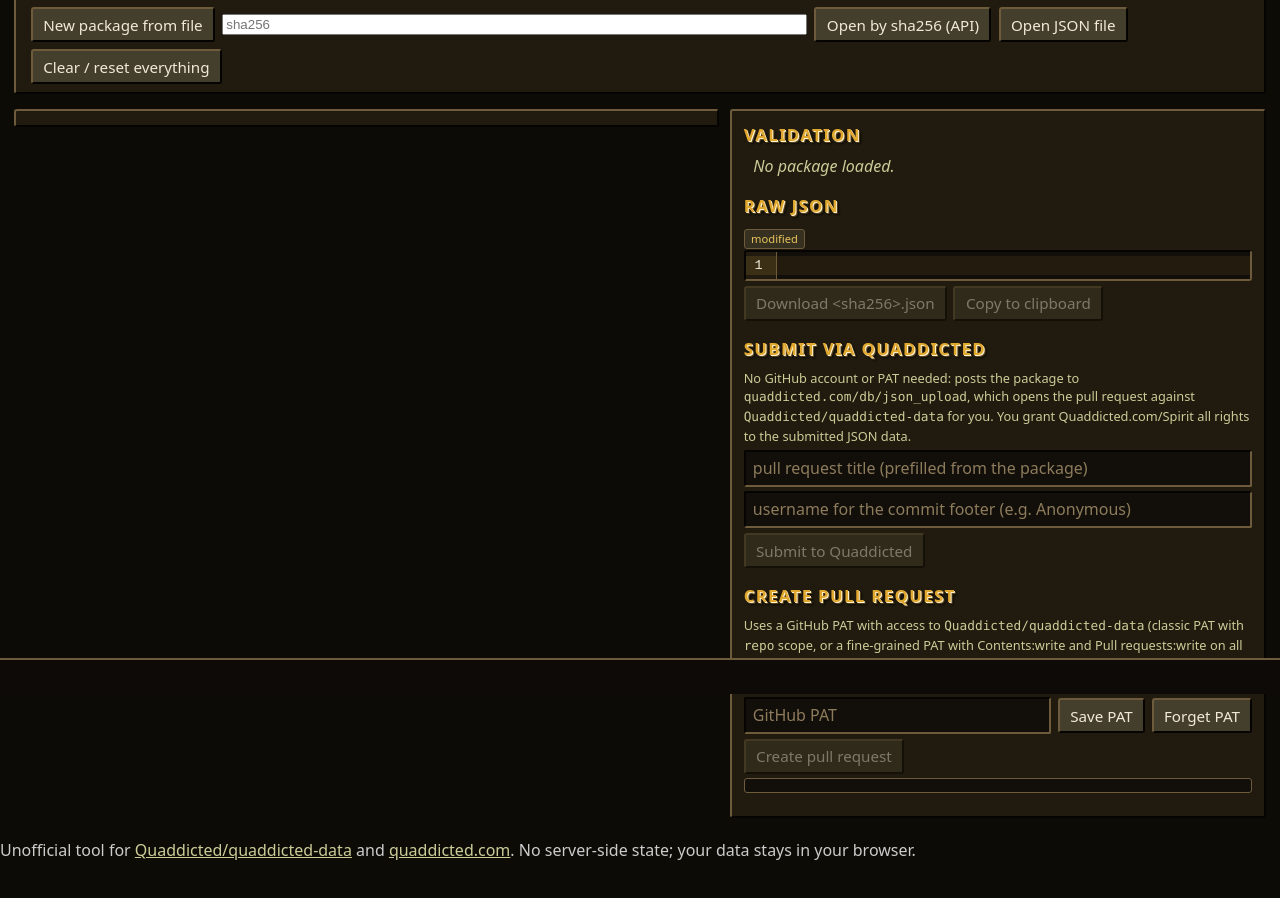
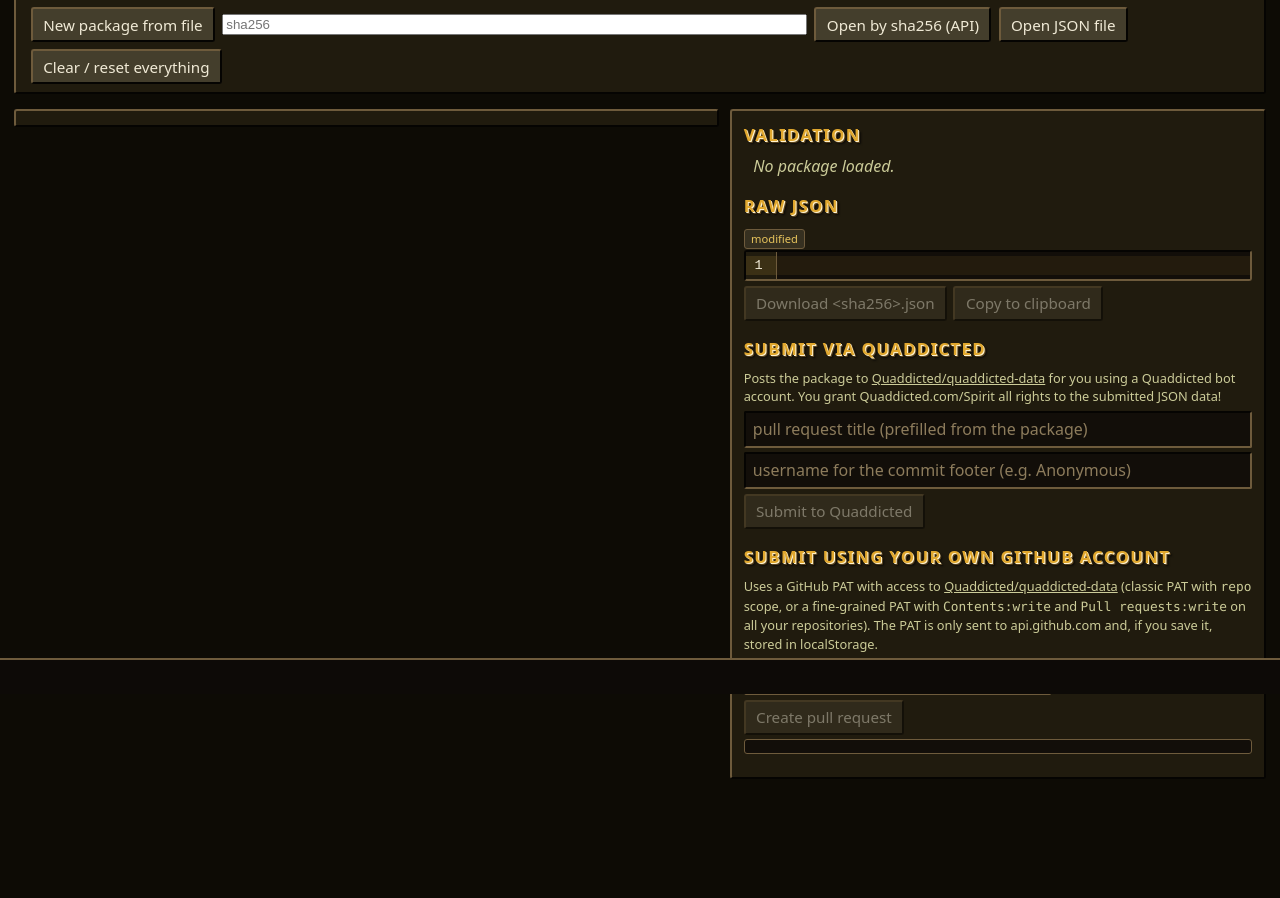
Before and after one commit to Quaddicted/json-editor-web, a plain HTML site: page index.html in a window 1280 px wide. Shown: the part 106-1004 px from the top of the page. After the commit the page ends 934 px from the top, so only its background shows below. Drawn offline with Linux system fonts and the light colour scheme.

Commit message:
Wording and stuff

```diff
--- a/index.html
+++ b/index.html
@@ -49,10 +49,8 @@
       <section class="side-section" id="qd-panel">
         <h2>Submit via Quaddicted</h2>
         <p class="hint">
-          No GitHub account or PAT needed: posts the package to
-          <code>quaddicted.com/db/json_upload</code>, which opens the pull
-          request against <code>Quaddicted/quaddicted-data</code> for you.
-          You grant Quaddicted.com/Spirit all rights to the submitted JSON data.
+          Posts the package to <a href="https://github.com/Quaddicted/quaddicted-data">Quaddicted/quaddicted-data</a> for you using a Quaddicted bot account.
+          You grant Quaddicted.com/Spirit all rights to the submitted JSON data!
         </p>
         <div class="row">
           <input type="text" id="inp-qd-title" placeholder="pull request title (prefilled from the package)">
@@ -64,11 +62,11 @@
         <div id="qd-result"></div>
       </section>
       <section class="side-section" id="pr-panel">
-        <h2>Create pull request</h2>
+        <h2>Submit using your own GitHub account</h2>
         <p class="hint">
-          Uses a GitHub PAT with access to <code>Quaddicted/quaddicted-data</code>
+          Uses a GitHub PAT with access to <a href="https://github.com/Quaddicted/quaddicted-data">Quaddicted/quaddicted-data</a>
           (classic PAT with <code>repo</code> scope, or a fine-grained PAT with
-          Contents:write and Pull requests:write on all your repositories).
+          <code>Contents:write</code> and <code>Pull requests:write</code> on all your repositories).
           The PAT is only sent to api.github.com and, if you save it, stored in localStorage.
         </p>
         <div class="row">
@@ -82,14 +80,6 @@
       </section>
     </div>
   </main>
-  <footer>
-    <p>
-      Unofficial tool for
-      <a href="https://github.com/Quaddicted/quaddicted-data" rel="noopener noreferrer">Quaddicted/quaddicted-data</a>
-      and <a href="https://www.quaddicted.com/" rel="noopener noreferrer">quaddicted.com</a>.
-      No server-side state; your data stays in your browser.
-    </p>
-  </footer>
   <script src="js/vendor/pako_inflate.min.js"></script>
   <script src="js/vendor/codemirror6.bundle.js"></script>
   <script src="js/serialize.js"></script>
--- a/js/app.js
+++ b/js/app.js
@@ -1039,10 +1039,6 @@
     secPkg.appendChild(h("div", { class: "hint", text: "Markdown preview:" }));
     secPkg.appendChild(descPreview);
     renderMarkdown(descPreview, pkg.description);
-    secPkg.appendChild(h("div", {
-      class: "hint",
-      text: "bytes and sha256 are read-only here; they come from the loaded file (create a New package from file to change them). json_version is not shown here; use the JSON editor if you need to touch it."
-    }));
     pane.appendChild(secPkg);
 
     // Tags ---------------------------------------------------------------
```
